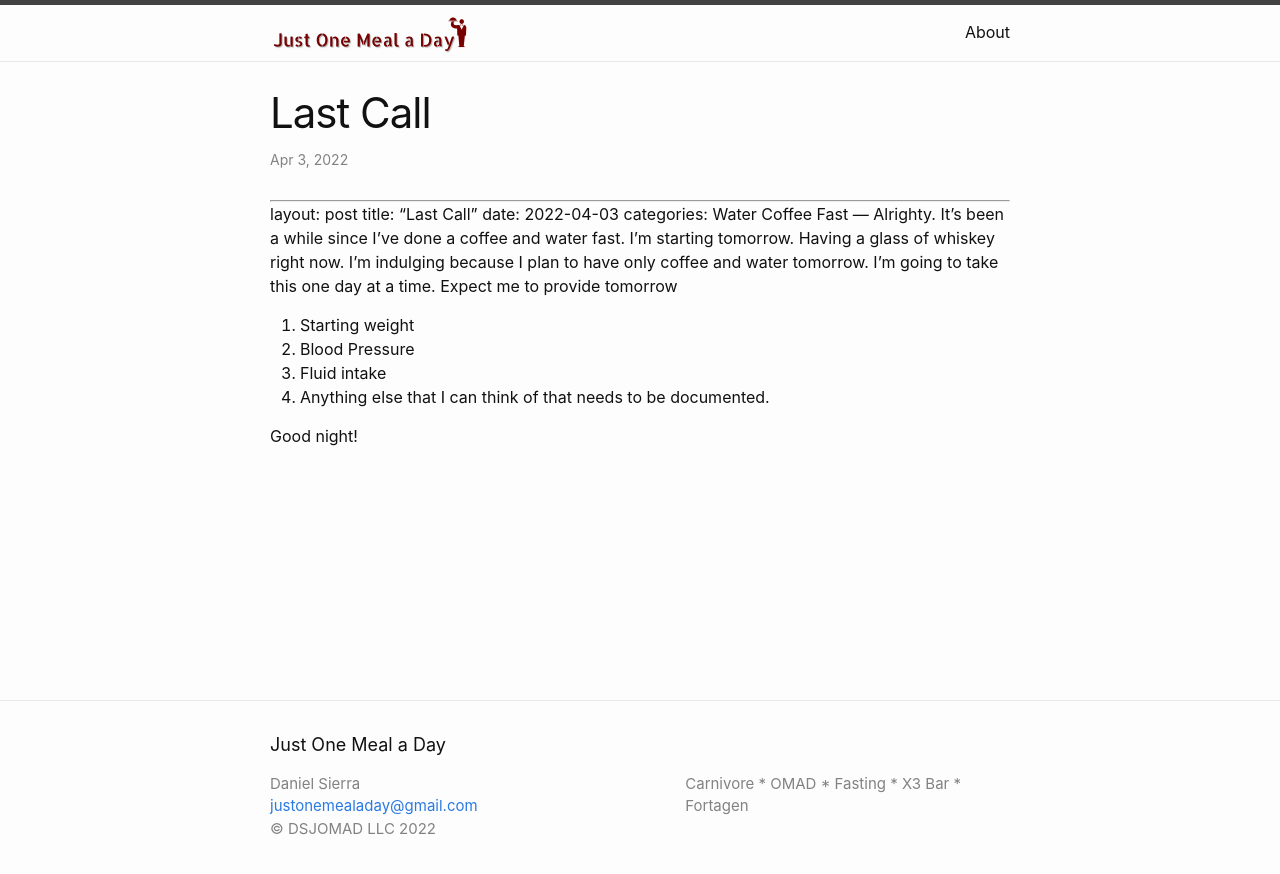
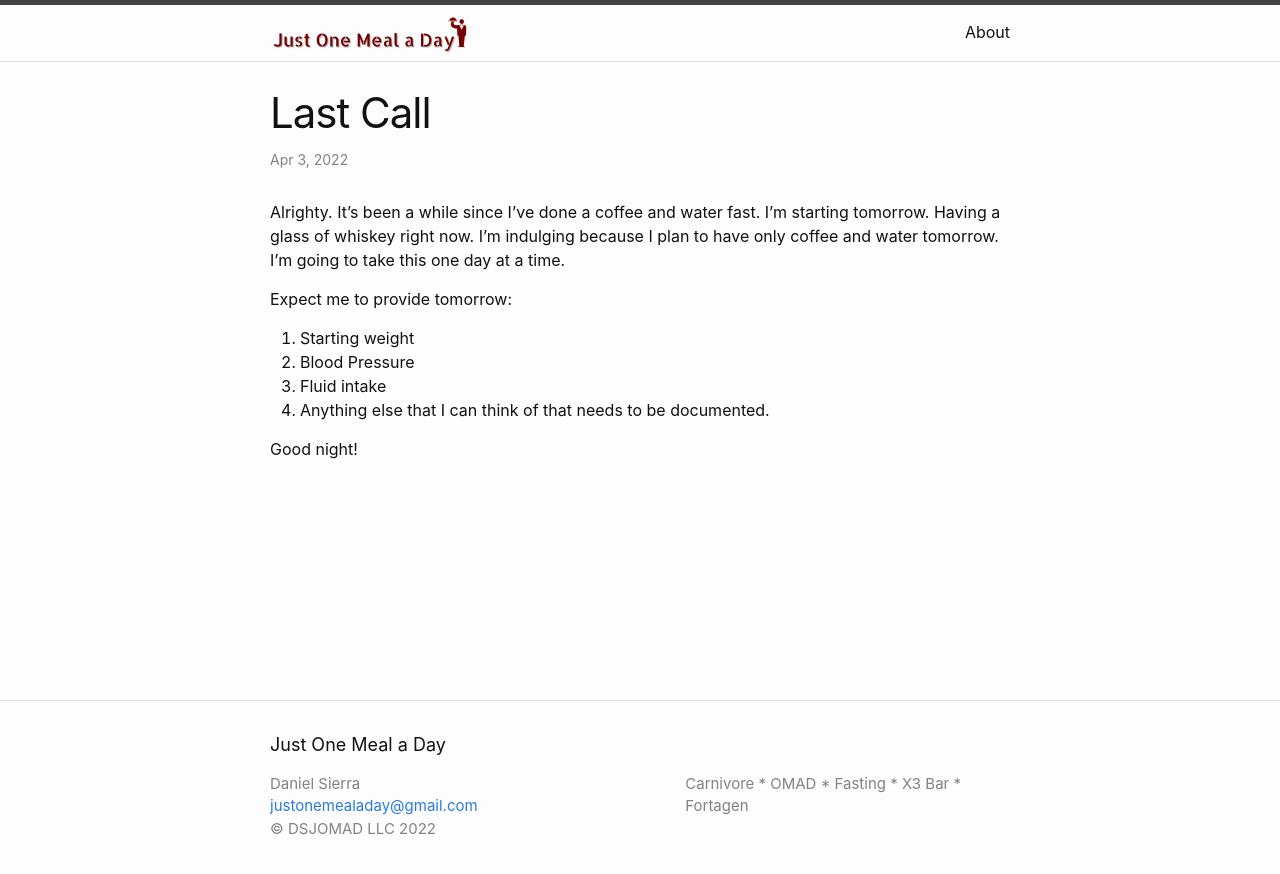
Before and after one commit to dsjomad/justonemealaday, a Jekyll site: the page built from _posts/2022-04-03-last-call.md, in a window 1280 px wide. Shown: the top 874 px of the page. Built offline with Jekyll 4.4.1, drawn with Linux system fonts in a browser that asks for light colours; our own code applies the rules of GitHub Pages for plain Markdown files.

Commit message:
Update 2022-04-03-last-call.md

```diff
--- a/_posts/2022-04-03-last-call.md
+++ b/_posts/2022-04-03-last-call.md
@@ -1,13 +1,9 @@
- ---
-layout: post
-title:  "Last Call"
-date:   2022-04-03
-categories: Water Coffee Fast
----
-Alrighty. It's been a while since I've done a coffee and water fast.  I'm starting tomorrow.
+Alrighty.
+It's been a while since I've done a coffee and water fast.  I'm starting tomorrow.
 Having a glass of whiskey right now. I'm indulging because I plan to have only coffee and water tomorrow.
 I'm going to take this one day at a time.
-Expect me to provide tomorrow
+
+Expect me to provide tomorrow:
 1. Starting weight
 2. Blood Pressure
 3. Fluid intake
```
